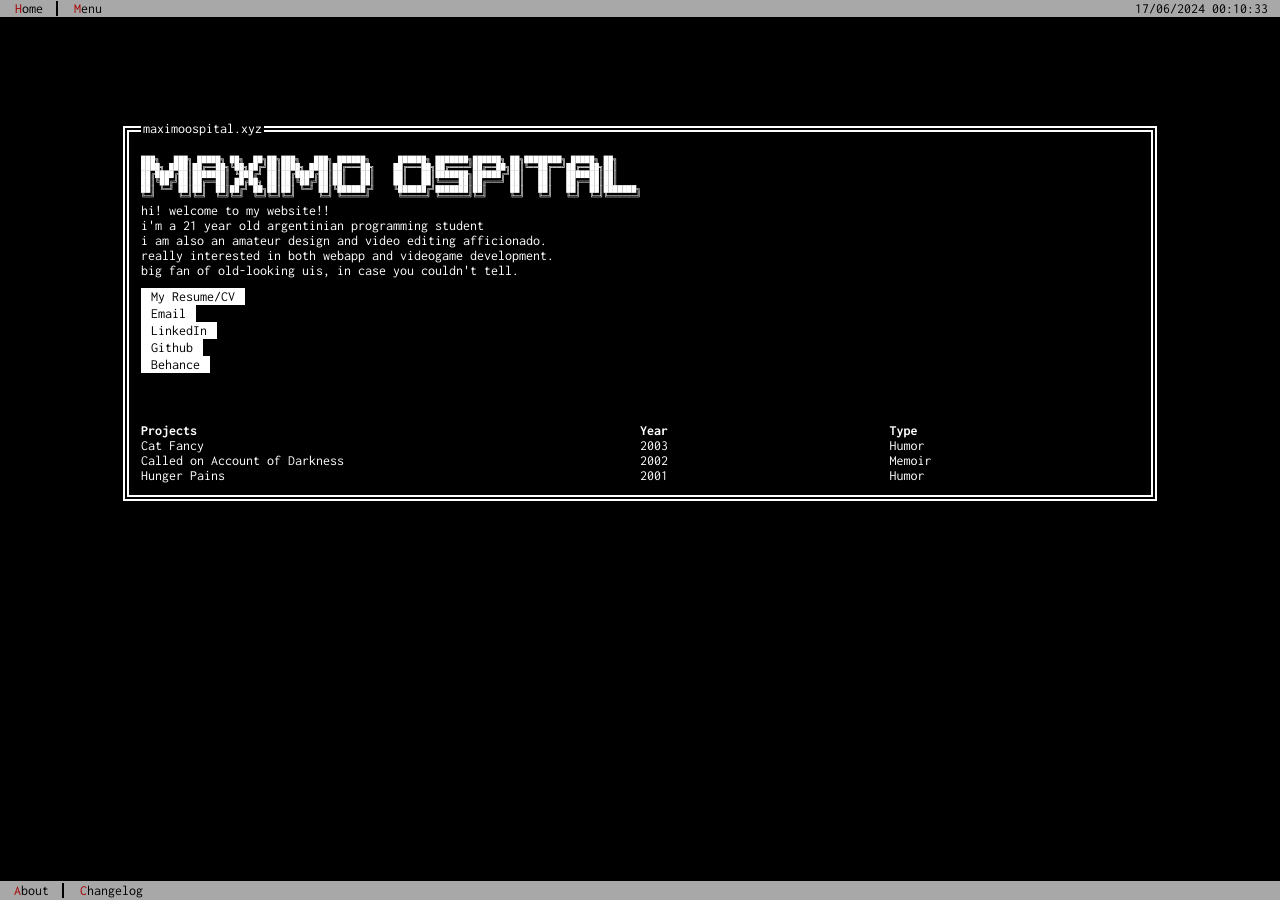
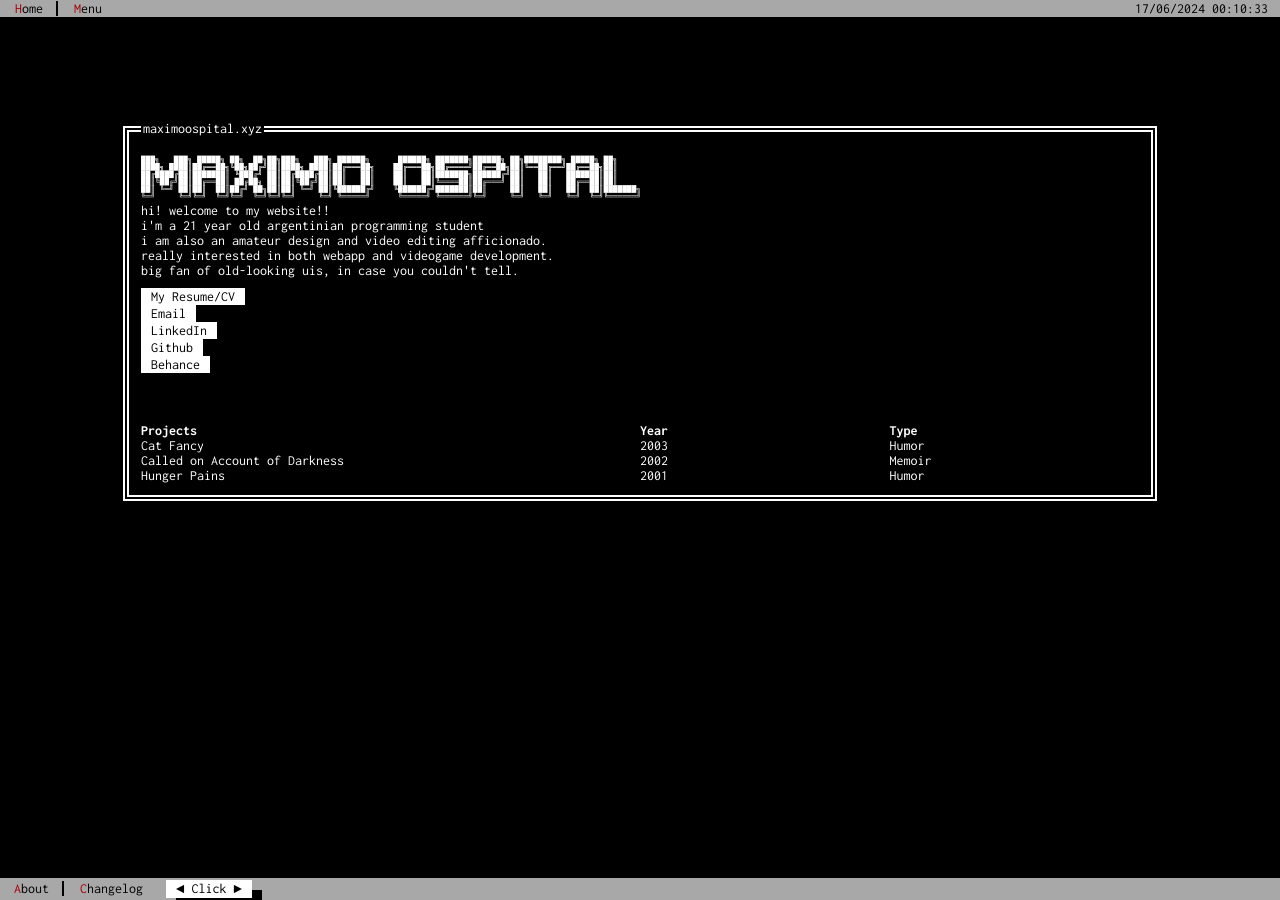
Before and after one commit to maximoospital/maximoospital.github.io, a Jekyll site: the page built from index.html, in a window 1280 px wide. Built offline with Jekyll 4.4.1, drawn with Linux system fonts in a browser that asks for light colours.

Commit message:
update ui

```diff
--- a/_layouts/default.html
+++ b/_layouts/default.html
@@ -30,7 +30,8 @@
       <ul>
           <li><a href="#!" data-modal="modal"><span class="red-168-text">A</span>bout</a></li>
           <span class="tui-statusbar-divider"></span>
-          <li><a href="#!"><span class="red-168-text">C</span>hangelog</a></li>
+          <li><a href="https://github.com/maximoospital/maximoospital.github.io/commits/main/" target="_blank"><span class="red-168-text">C</span>hangelog</a></li>
+          <li><button class="tui-button tui-modal-button" data-modal="modal">◄ Click ►</button></li>
       </ul>
   </div>
   <div id="modal" class="tui-modal">
```
